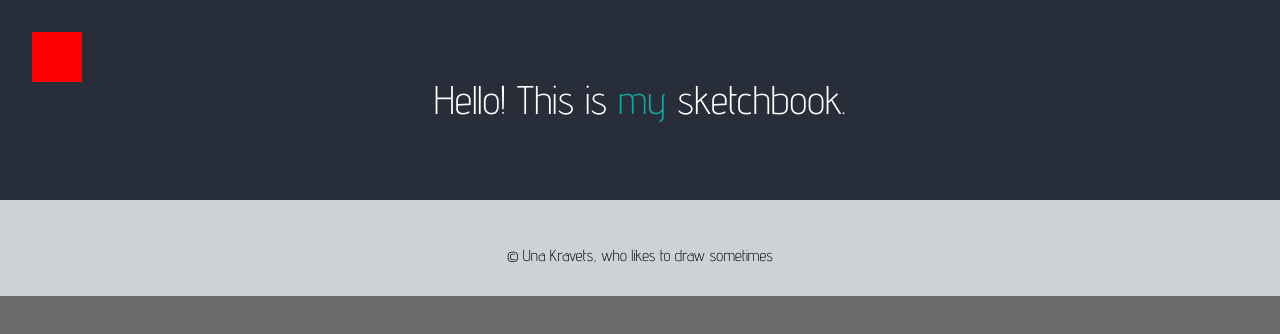
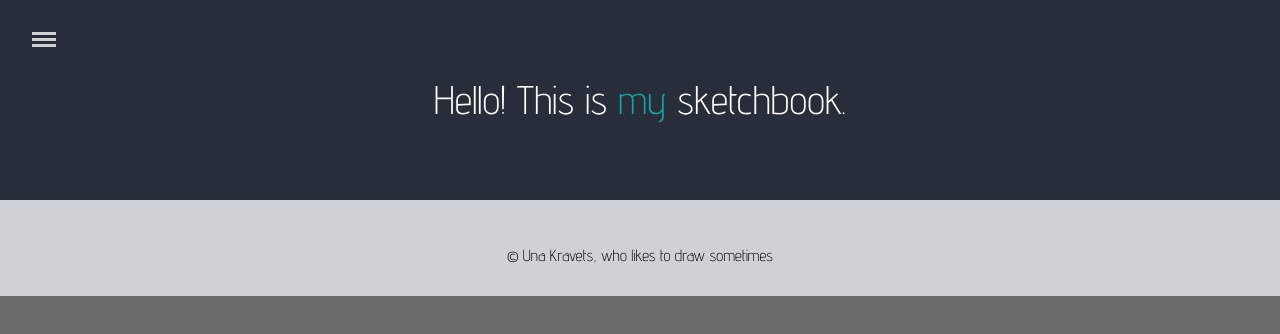
Before and after one commit to una/Sketchbook, a plain HTML site: page index.html in a window 1280 px wide. Drawn offline with nearby package versions, Linux system fonts and the light colour scheme.

Commit message:
and the menu button is styled via pseudoelements and border properties

```diff
--- a/sass/_nav.scss
+++ b/sass/_nav.scss
@@ -26,12 +26,19 @@
 .menu-btn {
 	@include transition-duration;
 	display: block;
-	background: red;
 	width: 50px;
 	height: 50px;
 	position: absolute;
 	top: 2rem;
 	left: 2rem;
+	&:before {
+		content: "";
+		width: 1.5rem;
+		position: absolute;
+		height: 0.2rem;
+		border-top: 0.6rem double $off-white;
+		border-bottom: 0.2rem solid $off-white;
+	}
 	&.menu-open {
 		left: 18rem;
 		position: fixed;
```
Also changed, not shown: stylesheets/styles.css.
